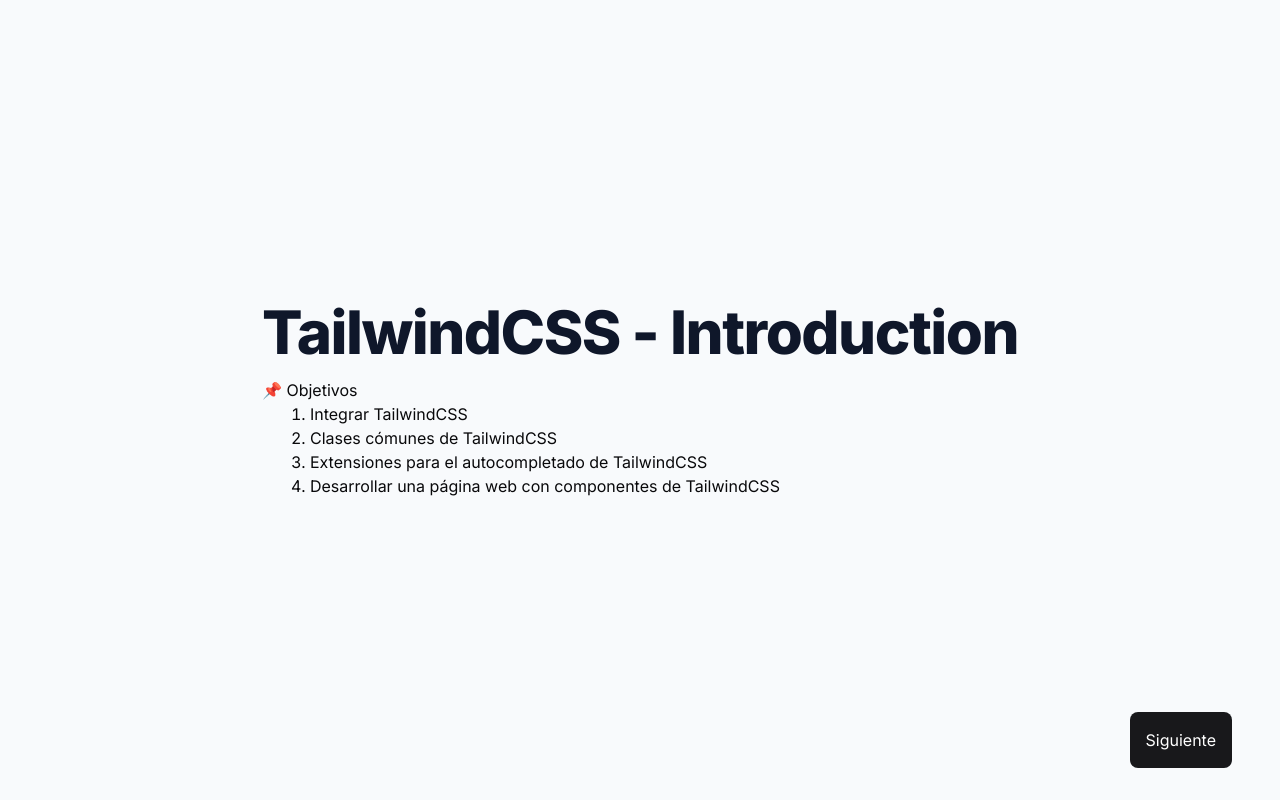
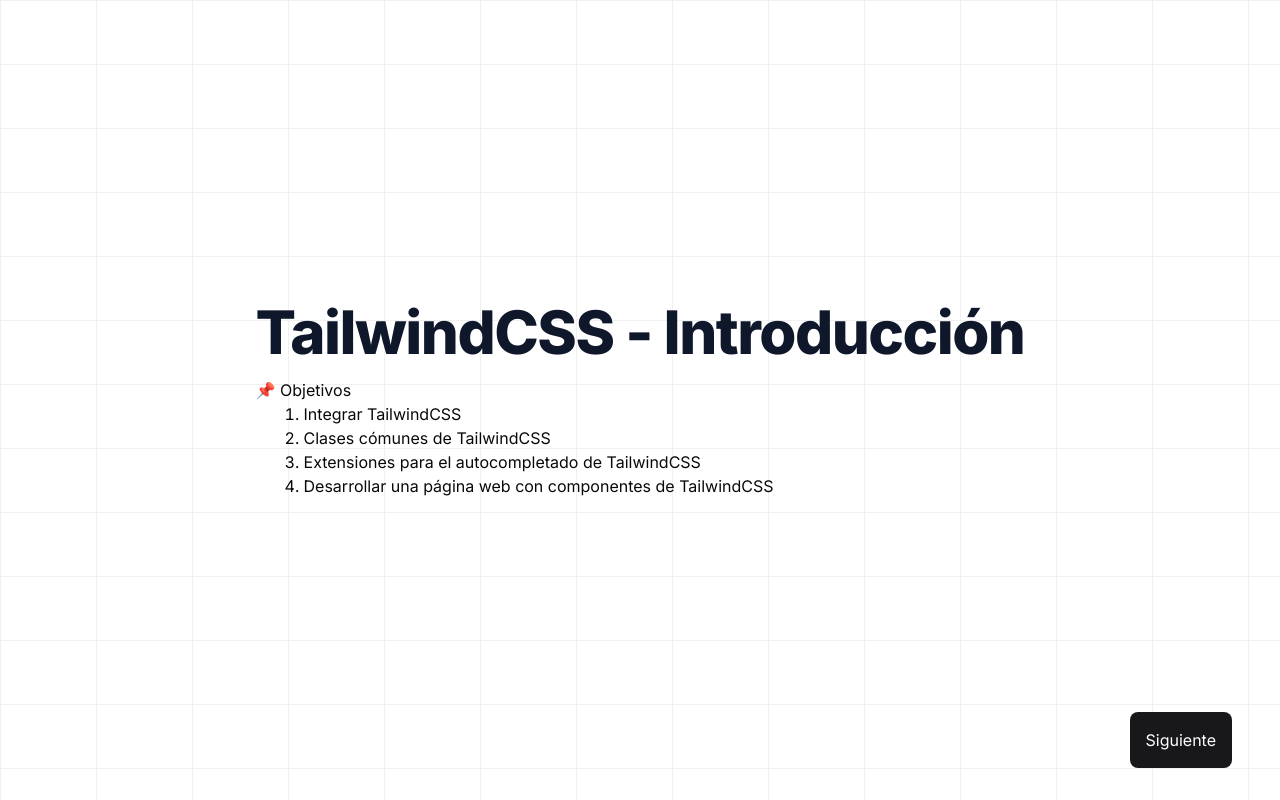
Before and after one commit to AndrePonce3322/unah, a Next.js app: page / in a window 1280 px wide. Built offline with nearby package versions, Linux system fonts and the light colour scheme.

Commit message:
Añadir nombre del usuario en la página de felicitaciones

```diff
--- a/src/app/end/page.tsx
+++ b/src/app/end/page.tsx
@@ -1,11 +1,14 @@
 'use client'
 import Link from "next/link";
-import { useEffect } from "react";
+import { useEffect, useState } from "react";
 import confetti from 'canvas-confetti'
 
 export default function End() {
+  const [name, setName] = useState('')
+  useEffect(() => {
+    const name = prompt("Ingresa tu nombre")
+    setName(name ? name : '')
 
-  useEffect(() => {
     confetti({
       particleCount: 250,
       spread: 300,
@@ -14,9 +17,13 @@
   }, [])
 
   return <section className="flex flex-col items-center justify-center px-4 md:px-0 min-h-[100svh]">
+
+    <div className="fixed inset-0 h-full w-full bg-white bg-[linear-gradient(to_right,#f0f0f0_1px,transparent_1px),linear-gradient(to_bottom,#f0f0f0_1px,transparent_1px)] bg-[size:6rem_4rem]"></div>
+
+
     <div className="text-balance z-10">
       <h1 className="text-slate-900 font-extrabold text-4xl sm:text-5xl lg:text-6xl tracking-tight dark:text-white">
-        ¡Felicidades! 🎊
+        ¡Felicidades <span className="capitalize">{name}</span>! 🎊
       </h1>
 
       <div className="mt-4">
--- a/src/app/layout.tsx
+++ b/src/app/layout.tsx
@@ -17,11 +17,8 @@
   return (
     <html lang="es">
       <body className={inter.className}>
-        {/* <div className="bg-[url('https://tailwindcss.com/_next/static/media/hero@75.b2469a49.jpg')] inset-0 absolute bg-bottom bg-no-repeat" ></div> */}
         {children}
       </body>
-
-
     </html>
   );
 }
--- a/src/app/page.tsx
+++ b/src/app/page.tsx
@@ -3,9 +3,11 @@
 export default function Home() {
   return (
     <section className="flex flex-col items-center justify-center px-4 md:px-0 min-h-[100svh]">
+      <div className="fixed inset-0 h-full w-full bg-white bg-[linear-gradient(to_right,#f0f0f0_1px,transparent_1px),linear-gradient(to_bottom,#f0f0f0_1px,transparent_1px)] bg-[size:6rem_4rem]"></div>
+
       <div className="text-balance z-10">
         <h1 className="text-slate-900 font-extrabold text-4xl sm:text-5xl lg:text-6xl tracking-tight dark:text-white">
-          TailwindCSS - Introduction
+          TailwindCSS - Introducción
         </h1>
 
         <div className="mt-4">
```
